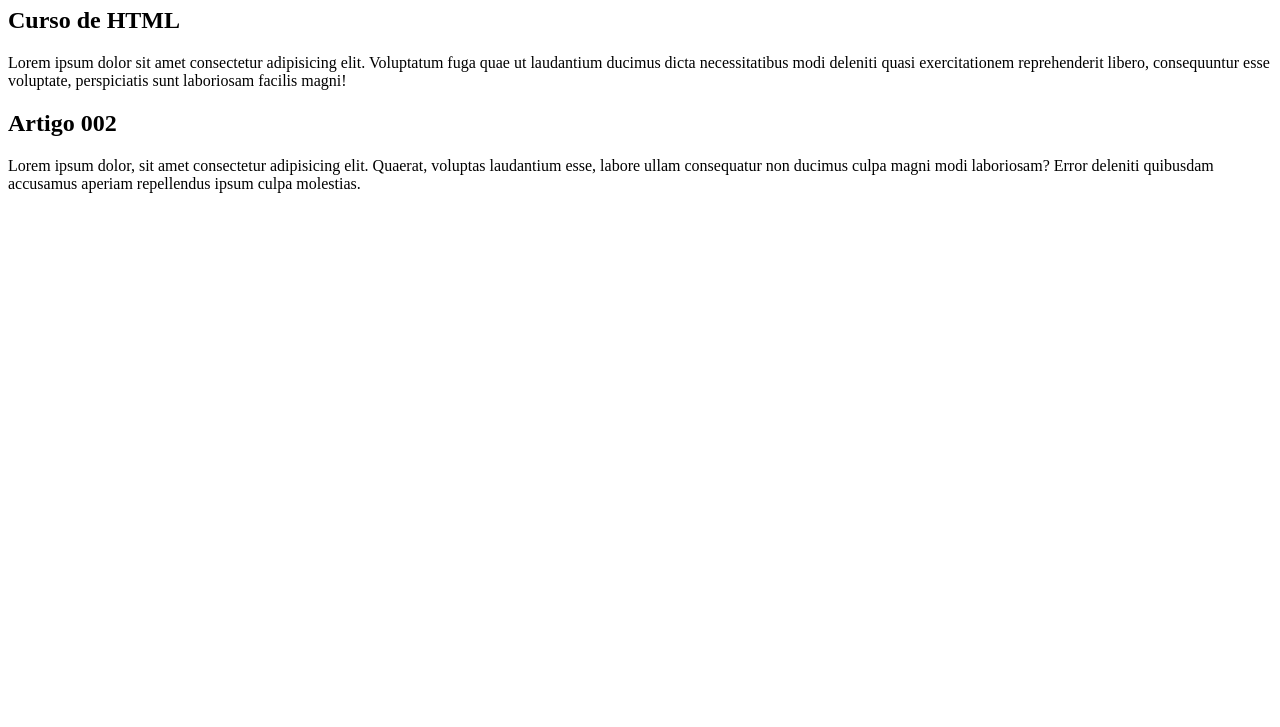
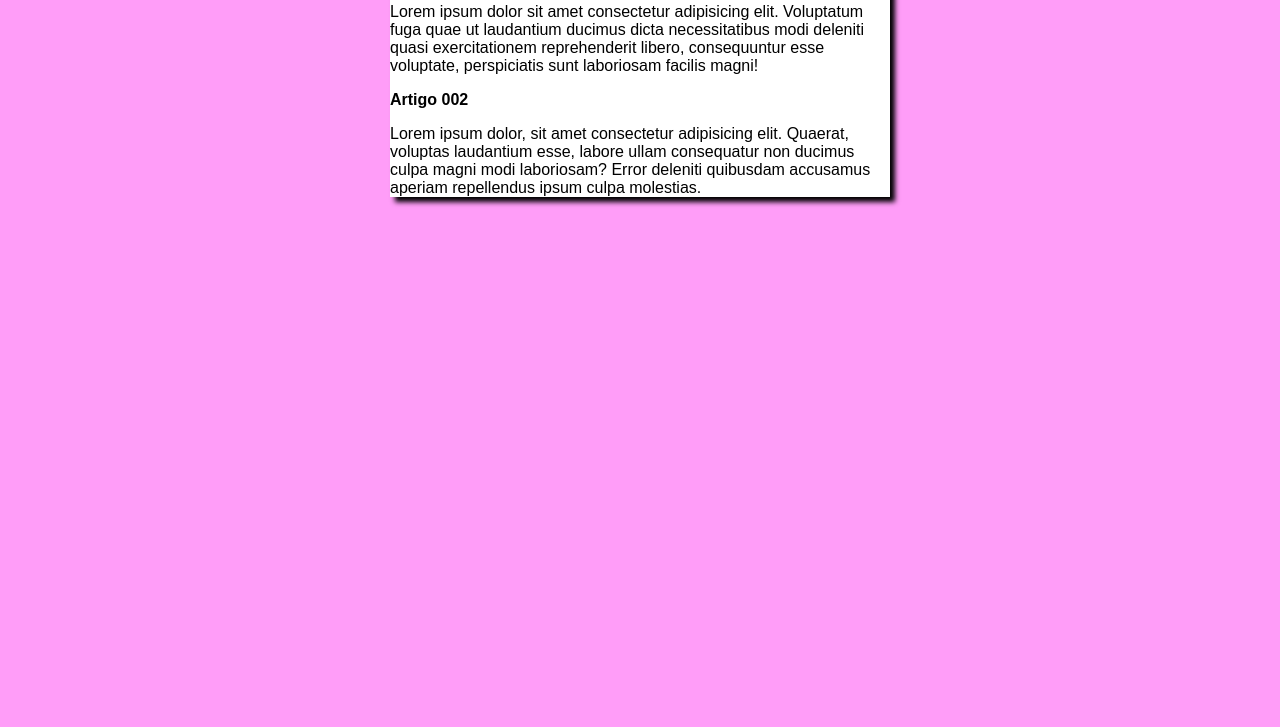
Before and after one commit to andreandersonsilva/projeto-site, a plain HTML site: page index.html in a window 1280 px wide. Shown: the part 73-800 px from the top of the page. Drawn offline with Linux system fonts and the light colour scheme.

Commit message:
iniciei o design

```diff
--- /dev/null
+++ b/estilos/style.css
@@ -0,0 +1,15 @@
+*{
+    font-family: Arial, Helvetica, sans-serif;
+    font-size: 16px;
+}
+
+body{
+    background-color: rgb(284, 157, 248);
+}
+
+main{
+    background-color: white;
+    width: 500px;
+    margin:auto;
+    box-shadow: 5px 5px 5px black;
+}
--- a/index.html
+++ b/index.html
@@ -5,6 +5,7 @@
     <meta http-equiv="X-UA-Compatible" content="IE=edge">
     <meta name="viewport" content="width=device-width, initial-scale=1.0">
     <title>Título do site</title>
+    <link rel="stylesheet" href="estilos/style.css">
 </head>
 <body>
     <main>
```
